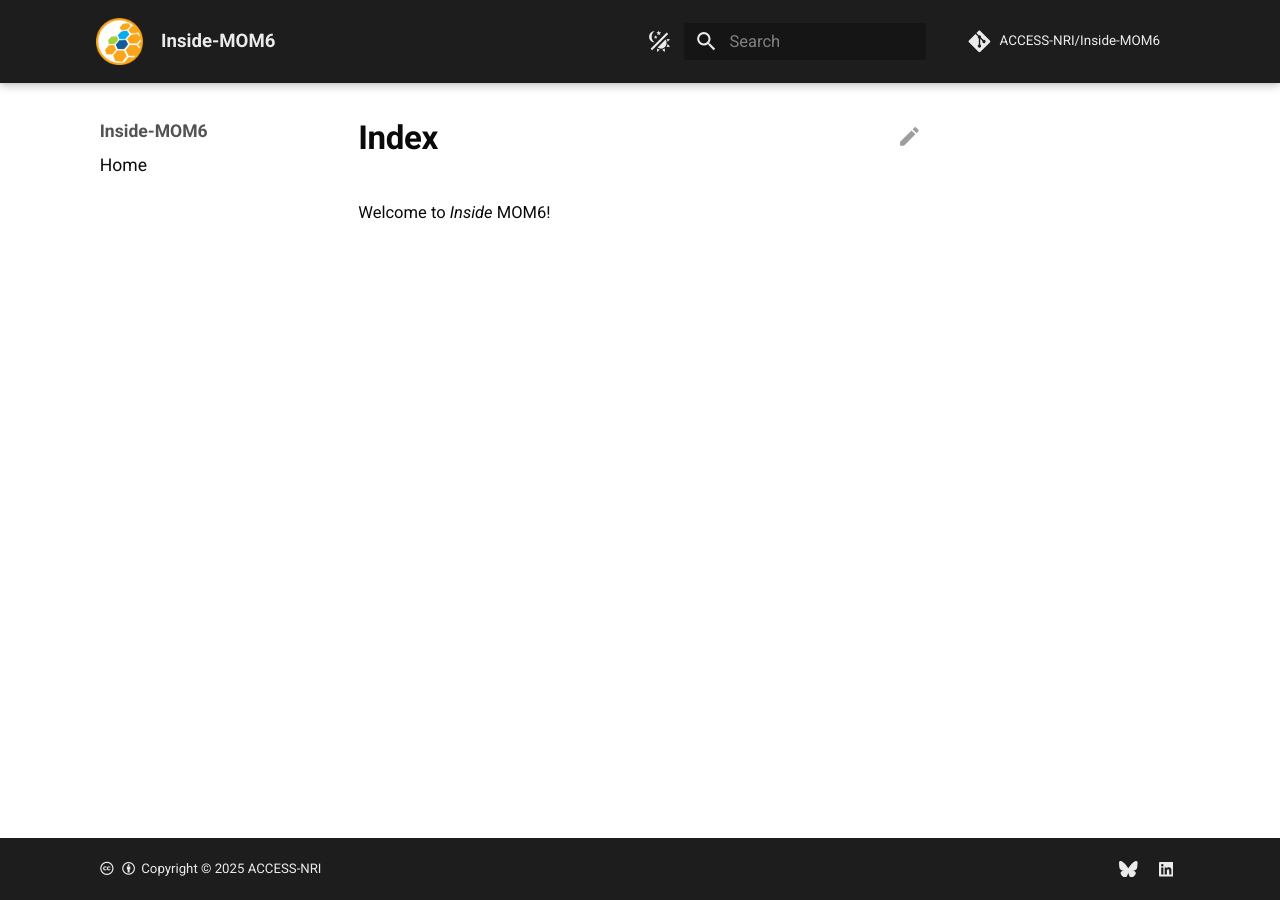
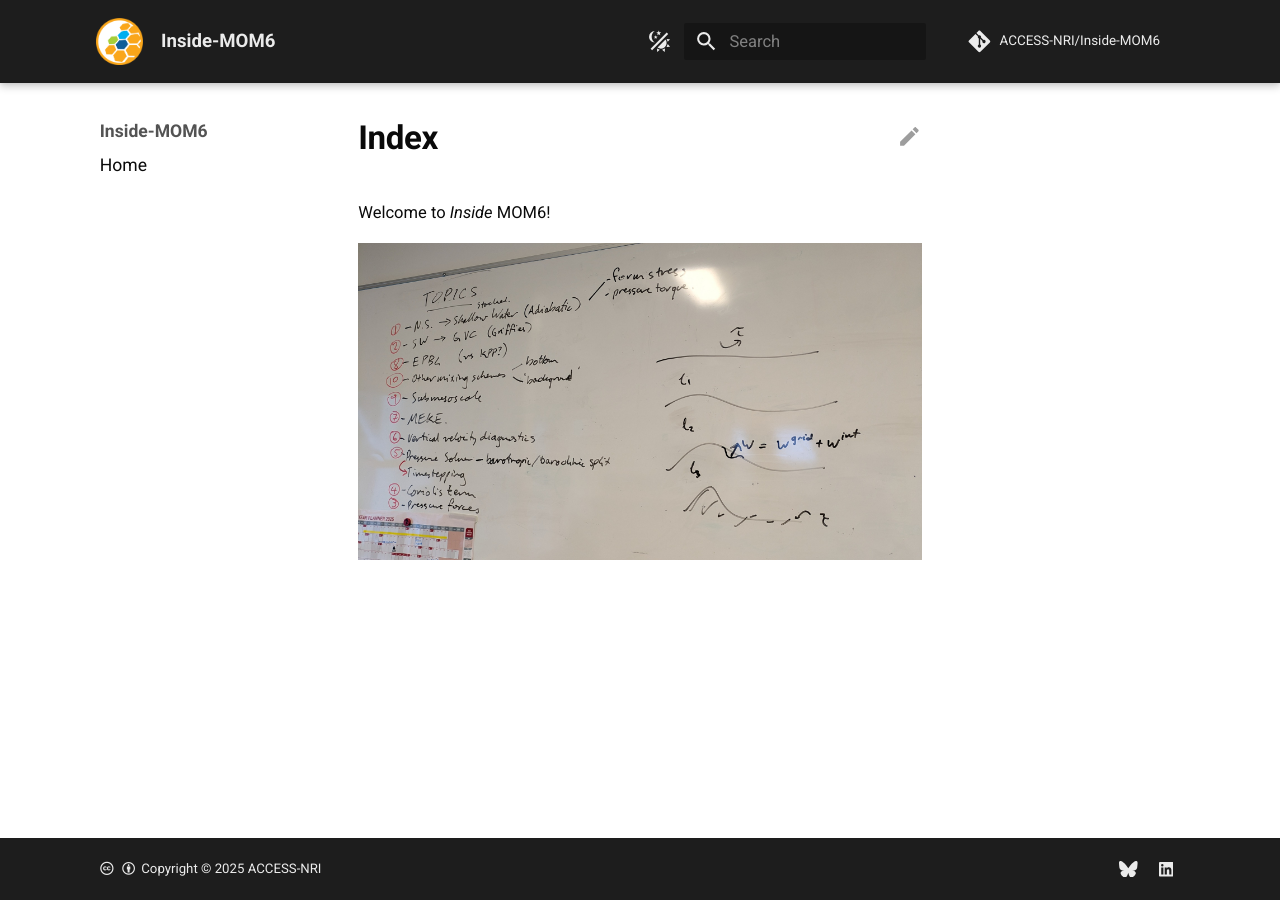
Before and after one commit to chrisb13/Inside-MOM6, an MkDocs documentation site: the page built from documentation/docs/pages/index.md, in a window 1280 px wide. Built offline with MkDocs 1.6.1 and Material for MkDocs 9.7.7, drawn with Linux system fonts in a browser that asks for light colours; comment, search, counter and statistics services are not loaded.

Commit message:
let's see if this works

```diff
--- a/documentation/docs/pages/index.md
+++ b/documentation/docs/pages/index.md
@@ -1,2 +1,4 @@
 
 Welcome to _Inside_ MOM6!
+
+![Meeting notes](/assets/meeting1_AH-CB.jpg)
```
Also changed, not shown: documentation/docs/assets/meeting1_AH-CB.jpg (added).
